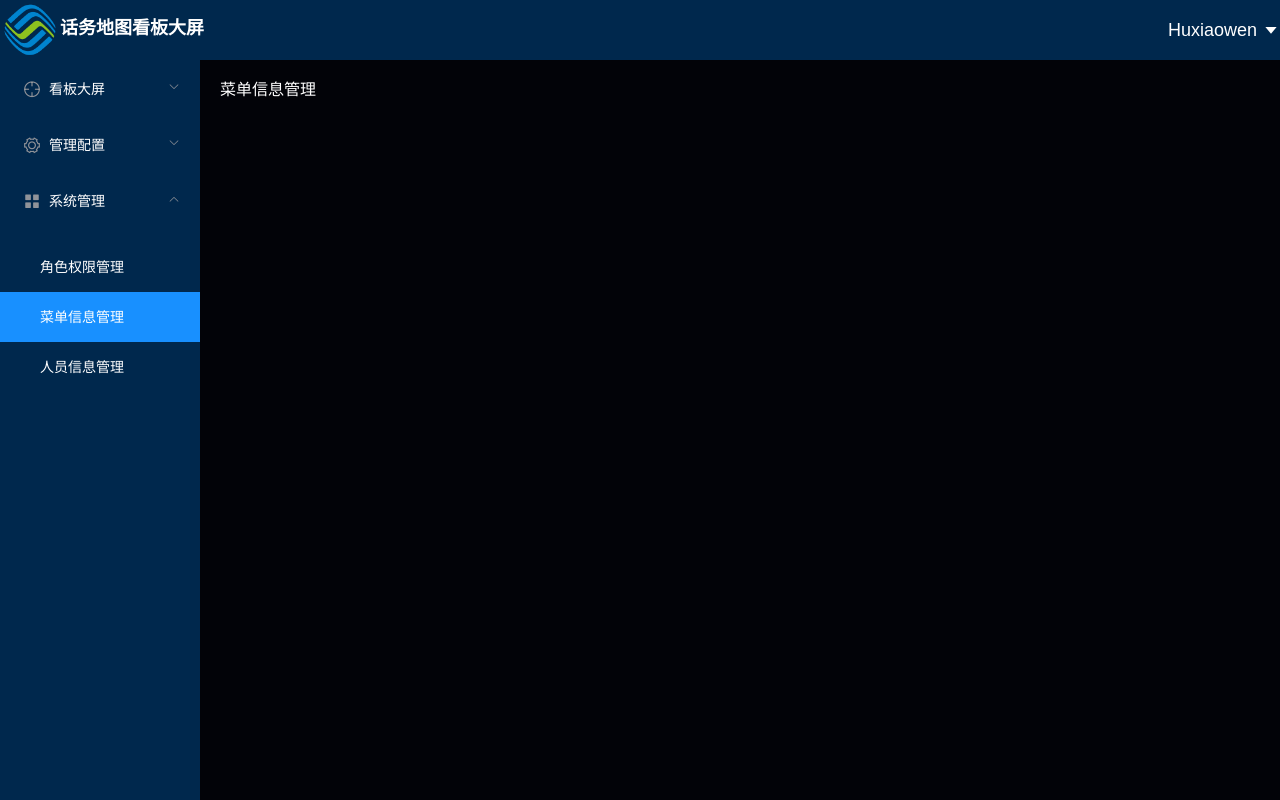
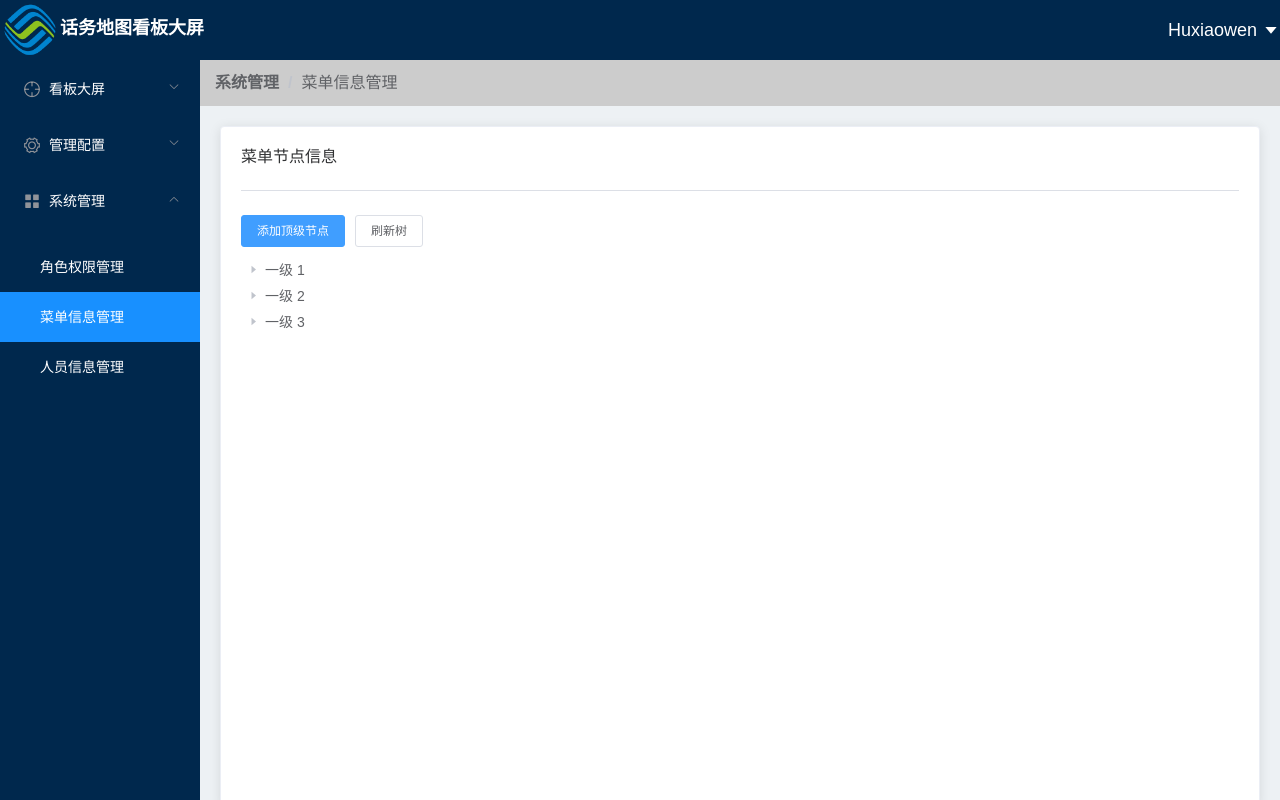
Before and after one commit to zhangbo-43/trafficMap, a Vue app: page /menuInfoManage in a window 1280 px wide. Built offline with nearby package versions, Linux system fonts and the light colour scheme; what @jiaminghi/data-view would draw is missing.

Commit message:
菜单信息管理页面修改

```diff
--- a/src/assets/scss/common.scss
+++ b/src/assets/scss/common.scss
@@ -3,6 +3,29 @@
   .el-header {
     padding: 0;
     background: rgb(0, 40, 77);
+    img {
+      height: 100%;
+      vertical-align: middle
+    }
+
+    .title {
+      font-size: 18px;
+      font-weight: 700;
+      line-height: 100%;
+    }
+
+    .option {
+      display: inline-block;
+      float: right;
+      padding: 20px 0 20px 0;
+
+      .username {
+        cursor: pointer;
+        font-size: 18px;
+        color: #fff;
+      }
+
+    }
   }
   .el-aside {
     .el-menu {
@@ -18,18 +41,19 @@
       width: 200px;
       min-height: 400px;
     }
-    //.el-menu-item-group .el-menu-item.demo:hover{
-    //background: #34466a !important;
-    //  color: red !important;
-    //}
-
     ::v-deep .el-submenu__title:hover{
     background-color: rgb(3, 19, 33) !important;
     }
     //子级的类名
     .el-menu-item:hover {
     background-color: rgb(3, 19, 33) !important;
-
+    }
+  }
+  .el-main {
+    padding: 0;
+    .mainTable {
+      height: 100%;
+      background: #edf1f4;
     }
   }
 }
--- /dev/null
+++ b/src/components/breadcrumb.vue
@@ -0,0 +1,31 @@
+<template>
+<div>
+  <el-row>
+  <el-breadcrumb separator="/">
+    <el-breadcrumb-item style="font-weight:700">系统管理</el-breadcrumb-item>
+    <el-breadcrumb-item>{{menuName}}</el-breadcrumb-item>
+  </el-breadcrumb>
+  </el-row>
+</div>
+</template>
+
+<script>
+export default {
+  name: "breadcrumb",
+  data() {
+    return {
+      menuName: "菜单信息管理"
+    }
+  }
+}
+</script>
+
+<style lang="scss" scoped>
+.el-breadcrumb {
+  vertical-align: center;
+  background:#ccc;
+  padding: 15px;
+  box-sizing: border-box;
+  font-size: 16px;
+}
+</style>
--- a/src/views/mainPanel.vue
+++ b/src/views/mainPanel.vue
@@ -58,7 +58,7 @@
             </el-submenu>
           </el-menu>
         </el-aside>
-        <el-main class="mainContent">
+        <el-main>
             <router-view></router-view>
         </el-main>
       </el-container>
@@ -87,34 +87,4 @@ export default {
 
 <style lang="scss" scoped>
 @import '../assets/scss/common.scss';
-
-.el-header {
-  img {
-    height: 100%;
-    vertical-align: middle
-  }
-
-  .title {
-    font-size: 18px;
-    font-weight: 700;
-    line-height: 100%;
-  }
-
-  .option {
-  display: inline-block;
-  float: right;
-    padding: 20px 0 20px 0;
-
-  .username {
-    cursor: pointer;
-    font-size: 18px;
-    color: #fff;
-  }
-
-  }
-}
-
-.mainContent {
-  padding: 20px;
-}
 </style>
--- a/src/views/systemManage/menuInfoManage.vue
+++ b/src/views/systemManage/menuInfoManage.vue
@@ -1,13 +1,150 @@
 <template>
-<div>菜单信息管理</div>
+  <div class="mainTable">
+    <breadcrumb></breadcrumb>
+    <el-row class="table">
+      <el-card class="box-card">
+        <div>菜单节点信息</div>
+        <el-divider></el-divider>
+        <div class="title">
+          <el-button type="primary" size="small">添加顶级节点</el-button>
+          <el-button class="el-button--reset" size="small">刷新树</el-button>
+        </div>
+        <el-tree
+            :data="data"
+            node-key="id"
+            :expand-on-click-node="false">
+      <span class="custom-tree-node" slot-scope="{ node, data }">
+        <el-dropdown trigger="click">
+      <span class="el-dropdown-link">
+        <span>{{ node.label }}</span>
+      </span>
+      <el-dropdown-menu slot="dropdown">
+        <el-dropdown-item icon="el-icon-circle-plus-outline">
+          <el-button
+              type="text"
+              size="mini"
+              @click="() => append(data)">
+            新增
+          </el-button>
+        </el-dropdown-item>
+        <el-dropdown-item icon="el-icon-edit">
+          <el-button
+              type="text"
+              size="mini" style="color: #E6A23C"
+              @click="() => edit(data)">
+            编辑
+          </el-button>
+        </el-dropdown-item>
+        <el-dropdown-item icon="el-icon-delete">
+            <el-button
+                type="text"
+                size="mini" style="color: #F56C6C"
+                @click="() => remove(node, data)">删除
+          </el-button>
+        </el-dropdown-item>
+      </el-dropdown-menu>
+    </el-dropdown>
+      </span>
+        </el-tree>
+      </el-card>
+    </el-row>
+  </div>
 </template>
 
 <script>
+import breadcrumb from '../../components/breadcrumb'
+
 export default {
-  name: "menuInfoManage"
+  name: "menuInfoManage",
+  components: {
+    breadcrumb
+  },
+  data() {
+    return {
+      data: [{
+        label: '一级 1',
+        type: 1,
+        children: [{
+          label: '二级 1-1',
+          type: 2,
+          children: [{
+            type: 3,
+            label: '三级 1-1-1'
+          }]
+        }]
+      }, {
+        label: '一级 2',
+        type: 1,
+        children: [{
+          type: 2,
+          label: '二级 2-1',
+          children: [{
+            type: 3,
+            label: '三级 2-1-1'
+          }]
+        }, {
+          type: 2,
+          label: '二级 2-2',
+          children: [{
+            type: 3,
+            label: '三级 2-2-1'
+          }]
+        }]
+      }, {
+        type: 1,
+        label: '一级 3',
+        children: [{
+          type: 2,
+          label: '二级 3-1',
+          children: [{
+            type: 3,
+            label: '三级 3-1-1'
+          }]
+        }, {
+          type: 2,
+          label: '二级 3-2',
+          children: [{
+            type: 3,
+            label: '三级 3-2-1'
+          }]
+        }]
+      }],
+      defaultProps: {
+        children: 'children',
+        label: 'label'
+      }
+    }
+  },
+  methods: {
+    append(data) {
+        console.log(data)
+    },
+    edit() {
+
+    },
+    remove() {
+
+    }
+  }
 }
 </script>
 
-<style scoped>
+<style lang="scss" scoped>
+.mainTable {
+  .table {
+    padding: 20px;
 
+    .box-card {
+      height: 85vh;
+
+      .title {
+        margin-bottom: 10px;
+      }
+
+      .optionBtn {
+        margin-left: 20px;
+      }
+    }
+  }
+}
 </style>
```
